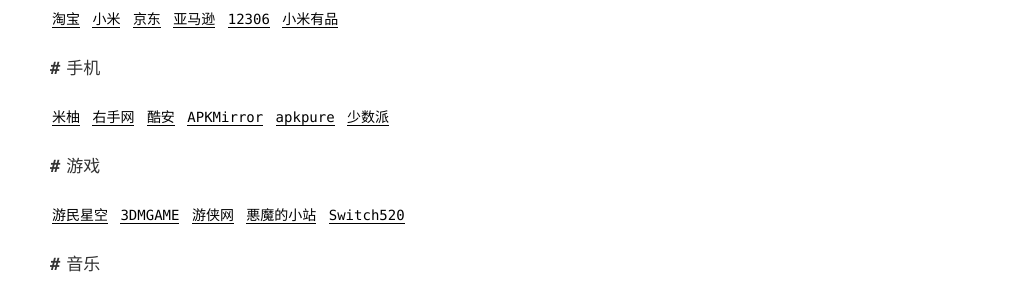
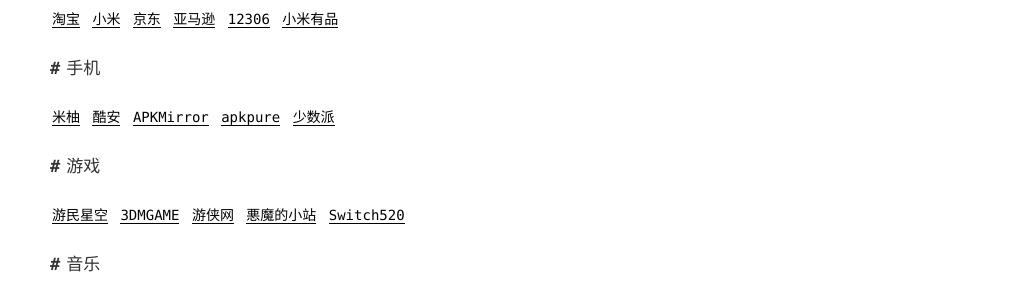
Before and after one commit to admans/admans.github.io, a Jekyll site: the page built from pages/navi.md, in a window 1280 px wide. Shown: the part 347-647 px from the top of the page, without its empty margins (250-1280 px from the left). Built offline with Jekyll 4.4.1, drawn with Linux system fonts in a browser that asks for light colours.

Commit message:
Update navi.md
去除无效网站“右手网”

```diff
--- a/pages/navi.md
+++ b/pages/navi.md
@@ -13,7 +13,7 @@ title: 导航
 
 ## 手机
 
-[米柚](https://miui.com/ "米柚") [右手网](http://www.uso.cn "右手网") [酷安](https://www.coolapk.com/ "酷安") [APKMirror](http://www.apkmirror.com/ "APKMirror") [apkpure](https://apkpure.com/ "apkpure") [少数派](https://sspai.com/ "少数派")
+[米柚](https://miui.com/ "米柚") [酷安](https://www.coolapk.com/ "酷安") [APKMirror](http://www.apkmirror.com/ "APKMirror") [apkpure](https://apkpure.com/ "apkpure") [少数派](https://sspai.com/ "少数派")
 
 ## 游戏
 
```
